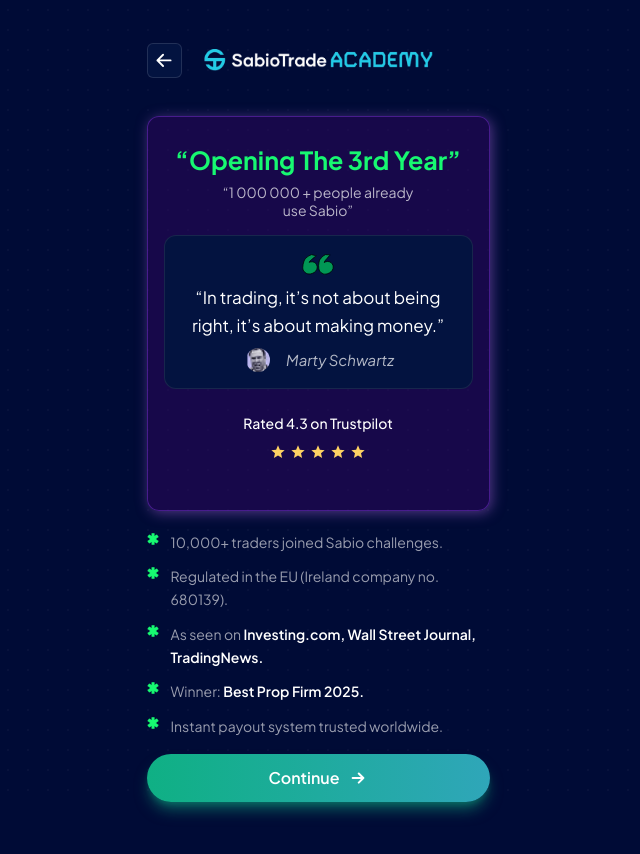
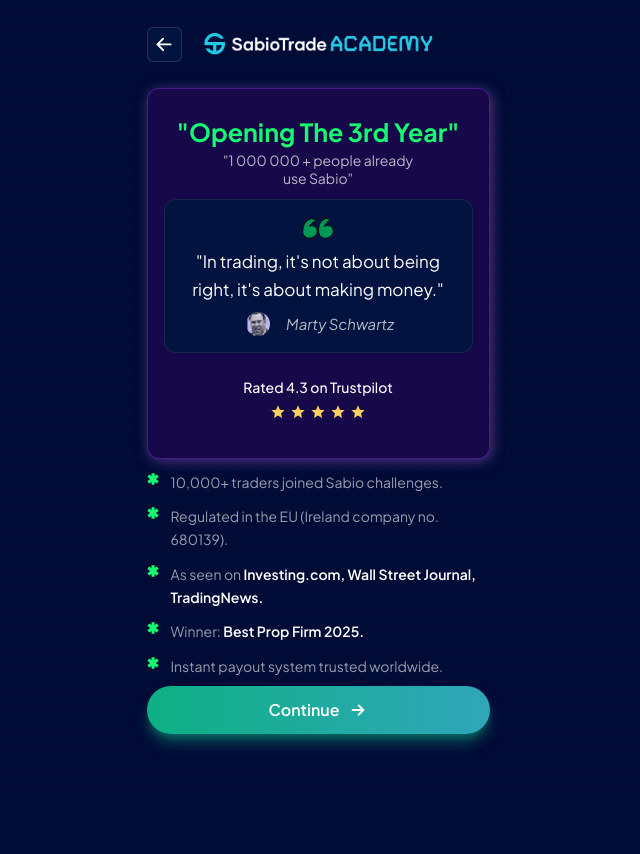
Before and after one commit to Zee-Palm-LLC/sabio_trade, a React (Vite) app: page /trust in a window 1280 px wide. Shown: the top 854 px of the page, without its empty margins (322-962 px from the left). After the commit the page ends 800 px from the top, so only its background shows below. Built offline with nearby package versions, Linux system fonts and the light colour scheme; no server answers.

Commit message:
trust page spacing fixed

```diff
--- a/src/components/ui/TrustMainContentCard.tsx
+++ b/src/components/ui/TrustMainContentCard.tsx
@@ -14,24 +14,24 @@
             className={`w-full max-w-sm ${className}`}
         >
             <div className="text-center p-1">
-                <div className="text-center mb-3">
-                    <div className="mb-2 inline-block font-bold leading-tight whitespace-nowrap" style={{ color: '#17F871', fontSize: 25 }}>
-                        “Opening The 3rd Year”
+                <div className="text-center mb-2">
+                    <div className="mb-1 inline-block font-bold leading-tight whitespace-nowrap" style={{ color: '#17F871', fontSize: 25 }}>
+                        "Opening The 3rd Year"
                     </div>
                     <div className="text-center">
                         <div className="text-white font-[400] leading-tight" style={{ fontSize: 14, opacity: 0.7 }}>
-                            “1 000 000 + people already<br /> use Sabio”
+                            "1 000 000 + people already<br /> use Sabio"
                         </div>
                     </div>
                 </div>
             </div>
             <QuoteCard
-                quote="“In trading, it’s not about being right, it’s about making money.”"
+                quote={'"In trading, it\'s not about being right, it\'s about making money."'}
                 profileImage={profileImage}
                 name="Marty Schwartz"
             />
-            <div className="text-center mb-6">
-                <p className="text-white text-[14px] font-medium mb-2">Rated 4.3 on Trustpilot</p>
+            <div className="text-center mb-3">
+                <p className="text-white text-[14px] font-medium mb-1">Rated 4.3 on Trustpilot</p>
                 <div className="flex justify-center space-x-1">
                     {[1, 2, 3, 4, 5].map((_, index) => (
                         <img key={index} src={StarIcon} alt="Star" className="w-4 h-5" />
--- a/src/pages/TrustPage.tsx
+++ b/src/pages/TrustPage.tsx
@@ -46,23 +46,23 @@
         <div className="min-h-screen text-white relative" style={{ background: 'var(--bg-gradient)' }}>
             <BottomShade />
             <div className="w-[375px] mx-auto min-h-screen flex flex-col relative z-10">
-                <div className="flex flex-col items-center pt-8 pb-4">
-                    <div className="relative w-full mb-3 px-4 flex items-center justify-center" style={{ minHeight: 56 }}>
+                <div className="flex flex-col items-center pt-4 pb-2">
+                    <div className="relative w-full mb-2 px-4 flex items-center justify-center" style={{ minHeight: 56 }}>
                         <div className="absolute left-4">
                             <BackButton onClick={handleBackClick} />
                         </div>    <img src={Logo} alt="SabioTrade" width={230} height={80} />
                     </div>
                 </div>
 
-                <div className="flex items-center justify-center px-4 mb-5">
+                <div className="flex items-center justify-center px-4 mb-3">
                     <TrustMainContentCard />
                 </div>
 
-                <div className="flex items-center justify-center px-4 mb-4">
+                <div className="flex items-center justify-center px-4 mb-2">
                     <BulletPointsList items={bulletPoints} />
                 </div>
 
-                <div className="px-4 pb-6 mb-20">
+                <div className="px-4 pb-4 mb-12">
                     <PrimaryButton text="Continue" onClick={handleContinueClick} />
                 </div>
             </div>
```
